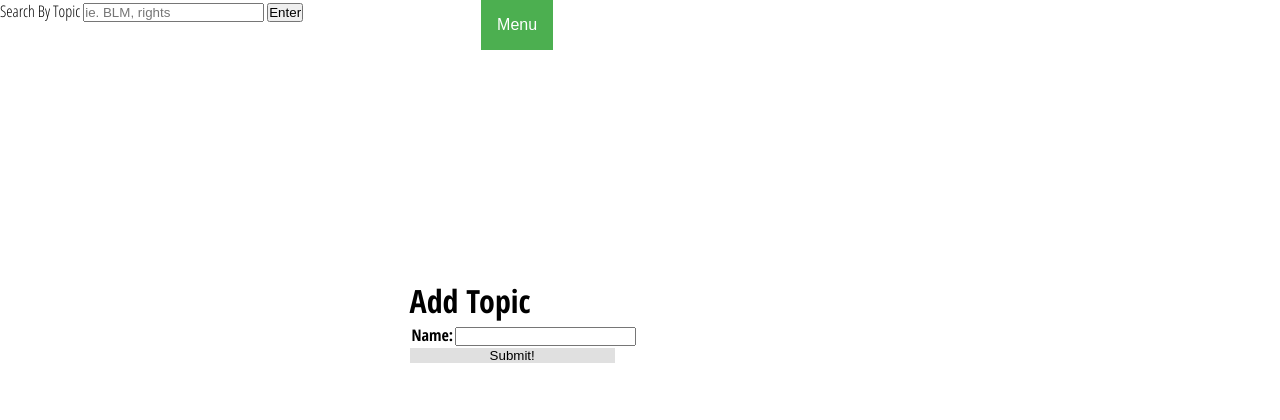
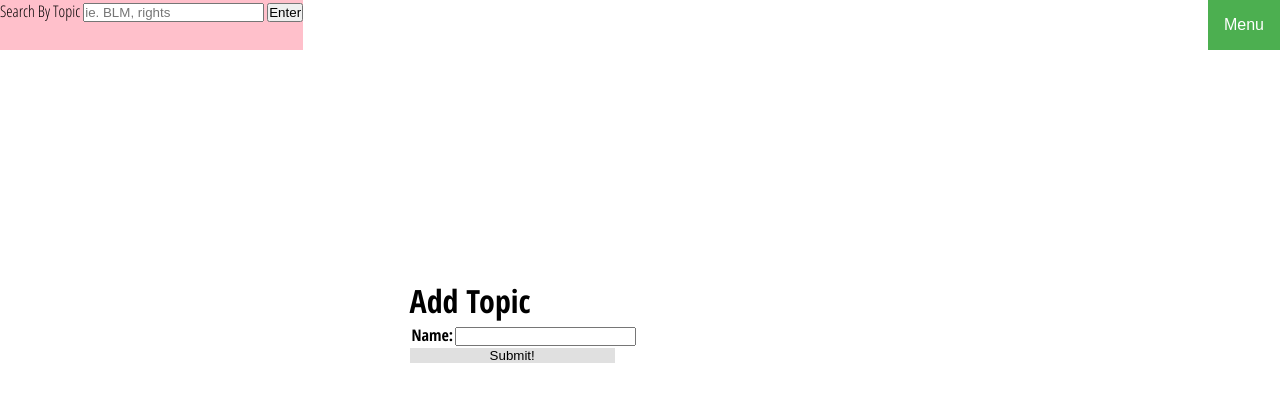
Before and after one commit to jfernnn/Issues-That-Matter, a Django app: page /topics/create/ in a window 1280 px wide. Shown: the top 420 px of the page. Run offline with Django 3.2, Linux system fonts and the light colour scheme; data that the repository does not hold is empty.

Commit message:
space search bar and menu button

```diff
--- a/main_app/static/css/style.css
+++ b/main_app/static/css/style.css
@@ -34,20 +34,20 @@ header {
     background-color: white;
     position: fixed;
     width: 100%;
-    display: flex;
-    justify-content: space-between;
 }
 
 nav {
     display: flex;
     float: right;
-    /* padding-right: 5%; */
+    justify-content: space-between;
+    width: 100%;
 }
-/*
+
 .search-bar {
+    background-color: pink;
     display: flex;
-    justify-content: flex-start;
-} */
+    float: left;
+}
 
 /* Dropdown Button */
 .dropbtn {
```
